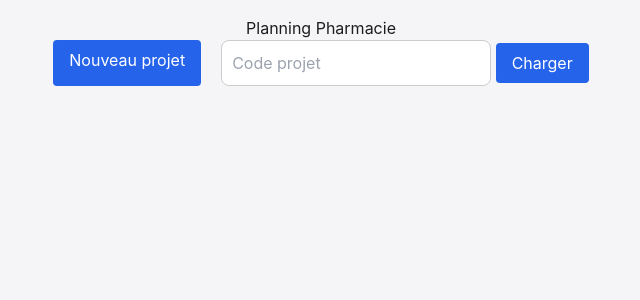
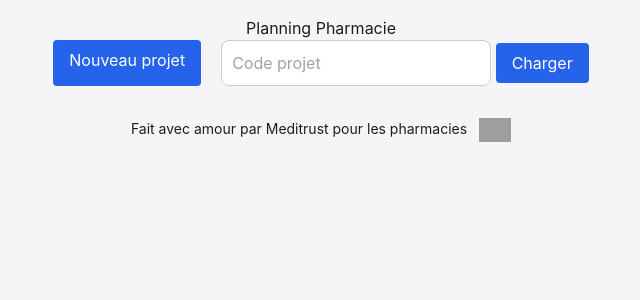
Before and after one commit to yohanazoulay/pharmaciePanningEasy, a PHP site: page / in a window 1280 px wide. Shown: the top 300 px of the page, without its empty margins (319-959 px from the left). Run offline with PHP 8.4, Linux system fonts and the light colour scheme; some libraries are stand-ins or nearby versions; grey boxes are pictures that could not be loaded.

Commit message:
Add Meditrust footer

```diff
--- a/index.php
+++ b/index.php
@@ -228,6 +228,12 @@ if ($new && !$code) {
     <p class="code-info"><a class="bg-blue-600 hover:bg-blue-700 text-white px-4 py-2 rounded inline-block" target="_blank" href="print.php?code=<?php echo htmlspecialchars($code); ?>">Planning imprimable (PDF)</a></p>
 <?php endif; ?>
 </div>
+<footer class="text-center text-sm mt-4">
+    Fait avec amour par Meditrust pour les pharmacies
+    <a href="https://meditrust.io/contacter-nous/" target="_blank">
+        <img src="https://meditrust.io/wp-content/uploads/2023/09/meditrust-logo-green.png" alt="Logo Meditrust" class="inline-block h-6 align-middle ml-2">
+    </a>
+</footer>
 <div id="toast" data-message="<?php echo htmlspecialchars($message); ?>" data-error="<?php echo htmlspecialchars($error); ?>"></div>
 <script src="script.js?v=<?php echo filemtime('script.js'); ?>"></script>
 </body>
--- a/print.php
+++ b/print.php
@@ -65,5 +65,11 @@ h2 { text-align: center; margin-top: 0; }
         </tbody>
     </table>
 <?php endfor; ?>
+<footer style="text-align:center;font-size:12px;margin-top:20px;">
+    Fait avec amour par Meditrust pour les pharmacies
+    <a href="https://meditrust.io/contacter-nous/" target="_blank">
+        <img src="https://meditrust.io/wp-content/uploads/2023/09/meditrust-logo-green.png" alt="Logo Meditrust" style="height:20px;vertical-align:middle;margin-left:4px;">
+    </a>
+</footer>
 </body>
 </html>
```
Also changed, not shown: DOCUMENTATION.md (+1 -0 lines).
